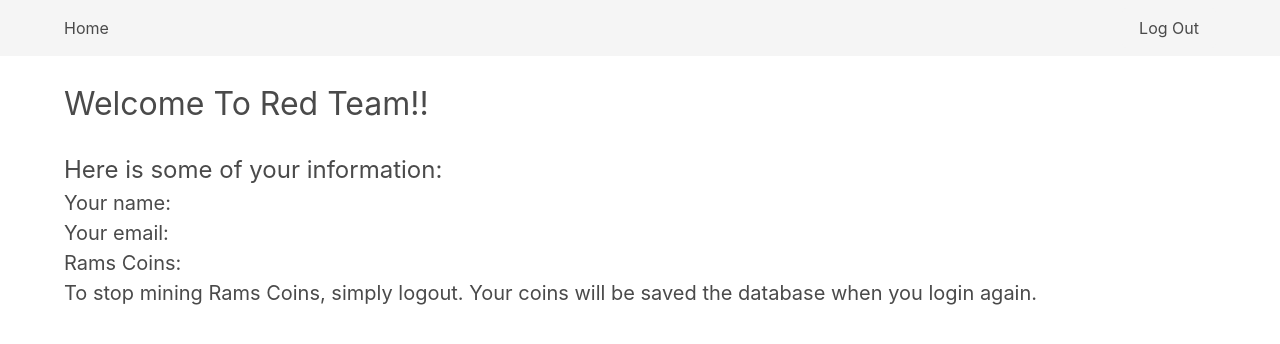
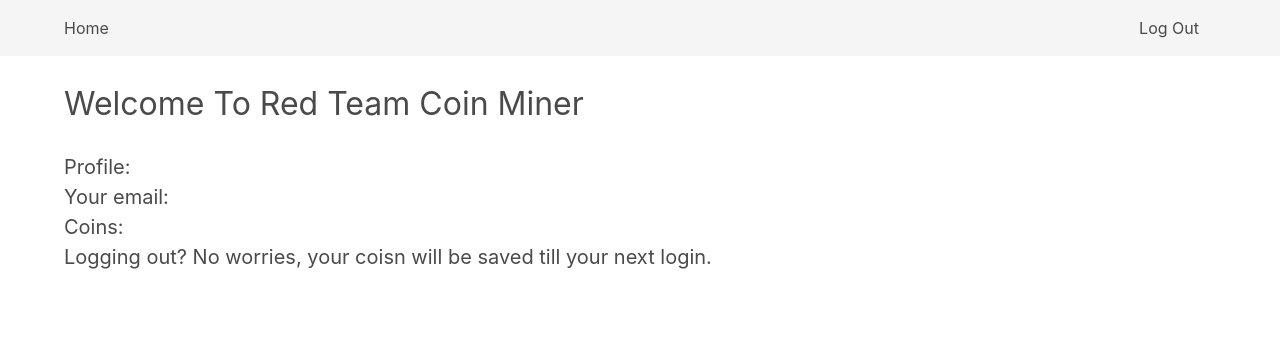
Before and after one commit to TS935609/CSC-468-Group, a React (Create React App) app in the folder frontend/: page /dashboard in a window 1280 px wide. Shown: the top 344 px of the page. Built offline with nearby package versions, Linux system fonts and the light colour scheme; no server answers.

Commit message:
Update Dashboard.js

```diff
--- a/frontend/src/components/Dashboard.js
+++ b/frontend/src/components/Dashboard.js
@@ -91,12 +91,11 @@ const Dashboard = () => {
         <div className="container block mt-5">
             <div className='is-centered'>
 
-            <h1 className='is-size-3 block'>Welcome To Red Team!!</h1>
-            <h1 className='is-size-4'>Here is some of your information:</h1>
-            <h1 className='is-size-5'>                       Your name: {name}</h1>
+            <h1 className='is-size-3 block'>Welcome To Red Team Coin Miner</h1>
+            <h1 className='is-size-5'>                         Profile:</h1>
             <h1 className='is-size-5'>                      Your email: {email}</h1>
-            <h1 className='is-size-5'>                      Rams Coins: {thecoin}</h1>
-            <h1 className='is-size-5'>To stop mining Rams Coins, simply logout. Your coins will be saved the database when you login again.</h1>
+            <h1 className='is-size-5'>                           Coins: {thecoin}</h1>
+            <h1 className='is-size-5'>Logging out? No worries, your coisn will be saved till your next login.</h1>
             </div>
         </div>
           )
```
